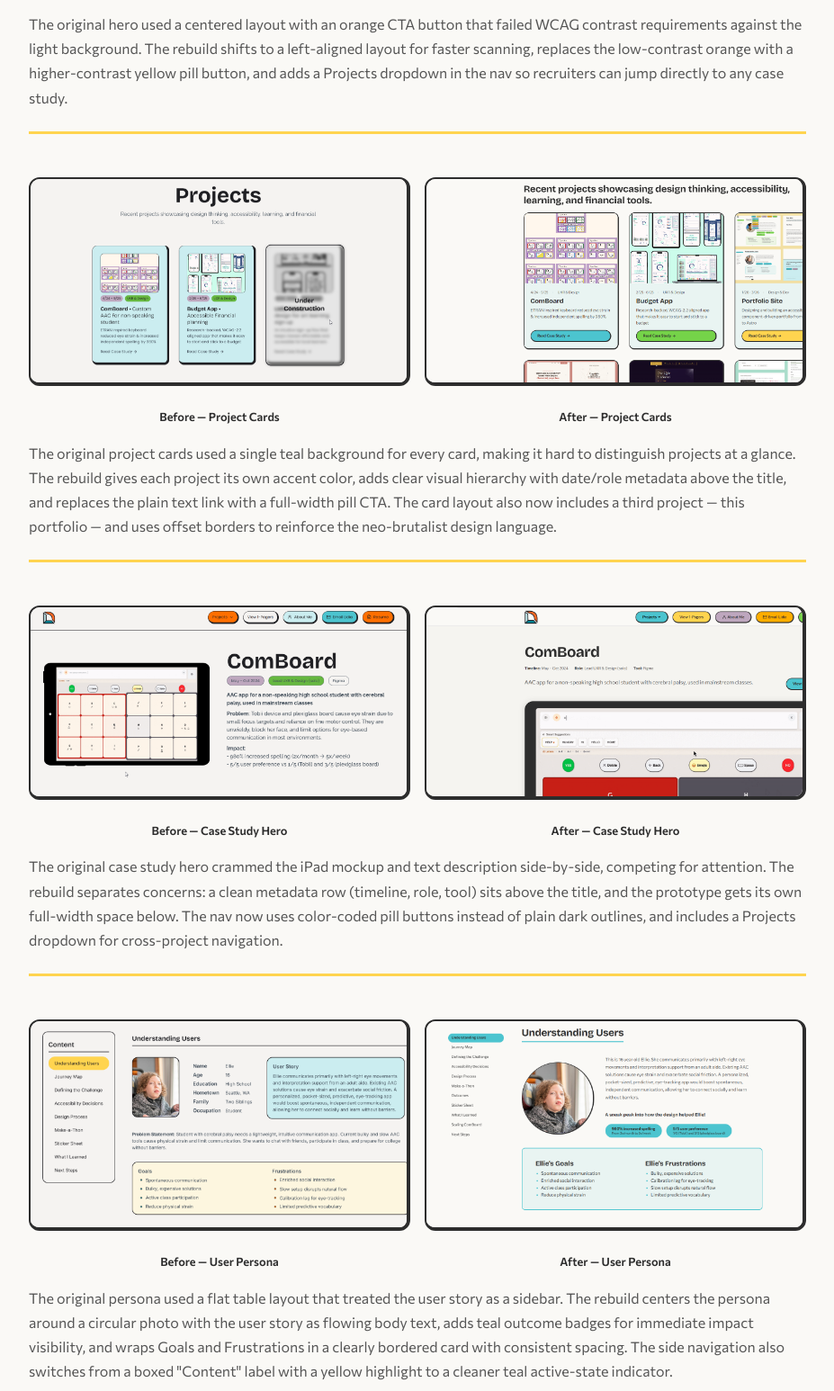
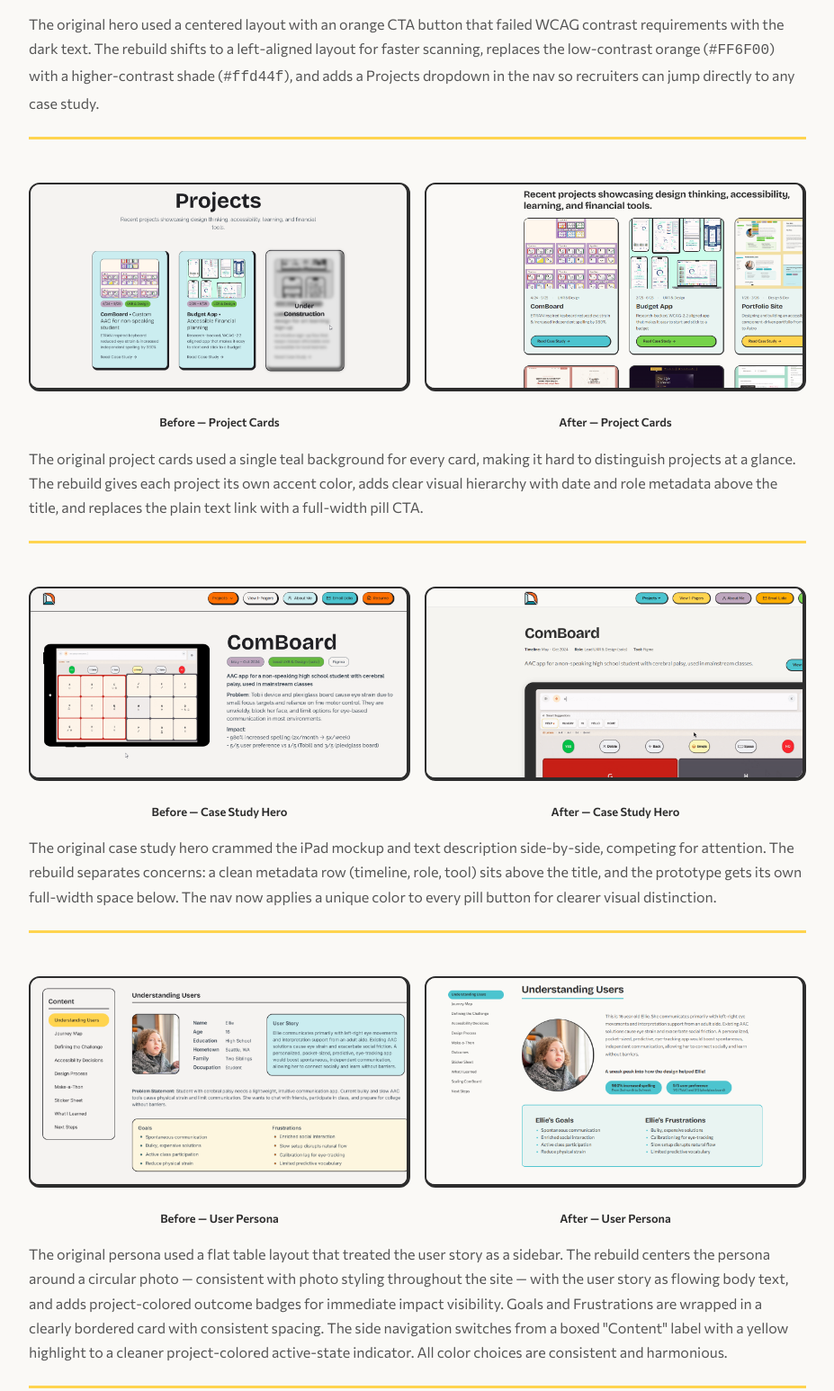
Before and after one commit to lidsocho/ux-by-lidia-ochoa, an Astro site: page /portfolio-site in a window 1280 px wide. Shown: the part 4214-5760 px from the top of the page at 90% size, without its empty margins (296-1223 px from the left). Built offline with nearby package versions, Linux system fonts and the light colour scheme; Astro itself is replaced by a stand-in of ours.

Commit message:
Update before/after descriptions with revised copy and hex color references
Co-Authored-By: Claude Opus 4.6 <noreply@anthropic.com>

```diff
--- a/src/pages/portfolio-site.astro
+++ b/src/pages/portfolio-site.astro
@@ -143,7 +143,7 @@ const sections = [
                 <figcaption>After — Hero</figcaption>
               </figure>
             </div>
-            <p class="before-after__desc">The original hero used a centered layout with an orange CTA button that failed WCAG contrast requirements against the light background. The rebuild shifts to a left-aligned layout for faster scanning, replaces the low-contrast orange with a higher-contrast yellow pill button, and adds a Projects dropdown in the nav so recruiters can jump directly to any case study.</p>
+            <p class="before-after__desc">The original hero used a centered layout with an orange CTA button that failed WCAG contrast requirements with the dark text. The rebuild shifts to a left-aligned layout for faster scanning, replaces the low-contrast orange (<code>#FF6F00</code>) with a higher-contrast shade (<code>#ffd44f</code>), and adds a Projects dropdown in the nav so recruiters can jump directly to any case study.</p>
           </div>
 
           <hr class="before-after__divider" />
@@ -159,7 +159,7 @@ const sections = [
                 <figcaption>After — Project Cards</figcaption>
               </figure>
             </div>
-            <p class="before-after__desc">The original project cards used a single teal background for every card, making it hard to distinguish projects at a glance. The rebuild gives each project its own accent color, adds clear visual hierarchy with date/role metadata above the title, and replaces the plain text link with a full-width pill CTA. The card layout also now includes a third project — this portfolio — and uses offset borders to reinforce the neo-brutalist design language.</p>
+            <p class="before-after__desc">The original project cards used a single teal background for every card, making it hard to distinguish projects at a glance. The rebuild gives each project its own accent color, adds clear visual hierarchy with date and role metadata above the title, and replaces the plain text link with a full-width pill CTA.</p>
           </div>
 
           <hr class="before-after__divider" />
@@ -175,7 +175,7 @@ const sections = [
                 <figcaption>After — Case Study Hero</figcaption>
               </figure>
             </div>
-            <p class="before-after__desc">The original case study hero crammed the iPad mockup and text description side-by-side, competing for attention. The rebuild separates concerns: a clean metadata row (timeline, role, tool) sits above the title, and the prototype gets its own full-width space below. The nav now uses color-coded pill buttons instead of plain dark outlines, and includes a Projects dropdown for cross-project navigation.</p>
+            <p class="before-after__desc">The original case study hero crammed the iPad mockup and text description side-by-side, competing for attention. The rebuild separates concerns: a clean metadata row (timeline, role, tool) sits above the title, and the prototype gets its own full-width space below. The nav now applies a unique color to every pill button for clearer visual distinction.</p>
           </div>
 
           <hr class="before-after__divider" />
@@ -191,7 +191,7 @@ const sections = [
                 <figcaption>After — User Persona</figcaption>
               </figure>
             </div>
-            <p class="before-after__desc">The original persona used a flat table layout that treated the user story as a sidebar. The rebuild centers the persona around a circular photo with the user story as flowing body text, adds teal outcome badges for immediate impact visibility, and wraps Goals and Frustrations in a clearly bordered card with consistent spacing. The side navigation also switches from a boxed "Content" label with a yellow highlight to a cleaner teal active-state indicator.</p>
+            <p class="before-after__desc">The original persona used a flat table layout that treated the user story as a sidebar. The rebuild centers the persona around a circular photo — consistent with photo styling throughout the site — with the user story as flowing body text, and adds project-colored outcome badges for immediate impact visibility. Goals and Frustrations are wrapped in a clearly bordered card with consistent spacing. The side navigation switches from a boxed "Content" label with a yellow highlight to a cleaner project-colored active-state indicator. All color choices are consistent and harmonious.</p>
           </div>
 
           <hr class="before-after__divider" />
@@ -207,7 +207,7 @@ const sections = [
                 <figcaption>After — Journey Map</figcaption>
               </figure>
             </div>
-            <p class="before-after__desc">The original journey map relied on colored emotion pills (orange, teal) that were difficult to distinguish and lacked structure beyond a simple table. The rebuild organizes each journey step into its own bordered card with a clear heading, icon, and structured Tasks/Feeling/Improvement sections. The four-step grid makes it easy to scan the full journey at a glance.</p>
+            <p class="before-after__desc">The original journey map relied on colored emotion pills (orange, teal) that were difficult to distinguish and lacked structure beyond a simple table. The rebuild organizes each journey step into its own bordered card with a clear heading, icon, and structured Tasks, Feeling, and Improvement sections. The four-step grid makes it easy to scan the full journey at a glance.</p>
           </div>
 
           <hr class="before-after__divider" />
@@ -223,7 +223,7 @@ const sections = [
                 <figcaption>After — Design Process</figcaption>
               </figure>
             </div>
-            <p class="before-after__desc">The original design process section used a yellow-highlighted active state in the navigation and placed the communication board drafts inside a gray box that blended into the background. The rebuild replaces the yellow highlight with a teal pill for better contrast, removes the gray container so the drafts breathe, and uses clear heading hierarchy (h2 section title, h3 week label) to separate narrative from visuals.</p>
+            <p class="before-after__desc">The original design process section used a pill-shaped call-out in the same yellow as the highlighted active state in the navigation, causing visual confusion, and placed the communication board drafts inside a box. The rebuild avoids unnecessary noise, removes the container so the drafts breathe, and uses clear heading hierarchy (h2 section title, h3 week label) to separate narrative from visuals.</p>
           </div>
         </div>
       </section>
```
